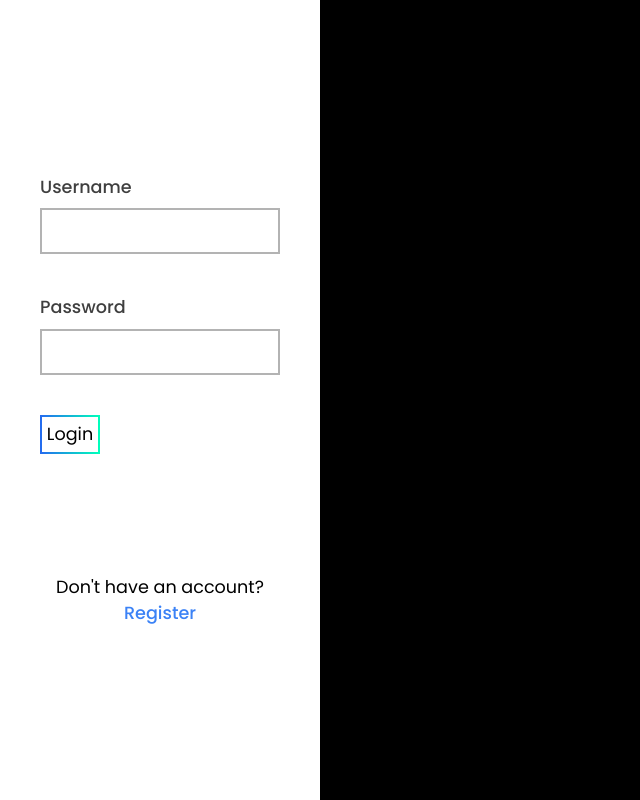
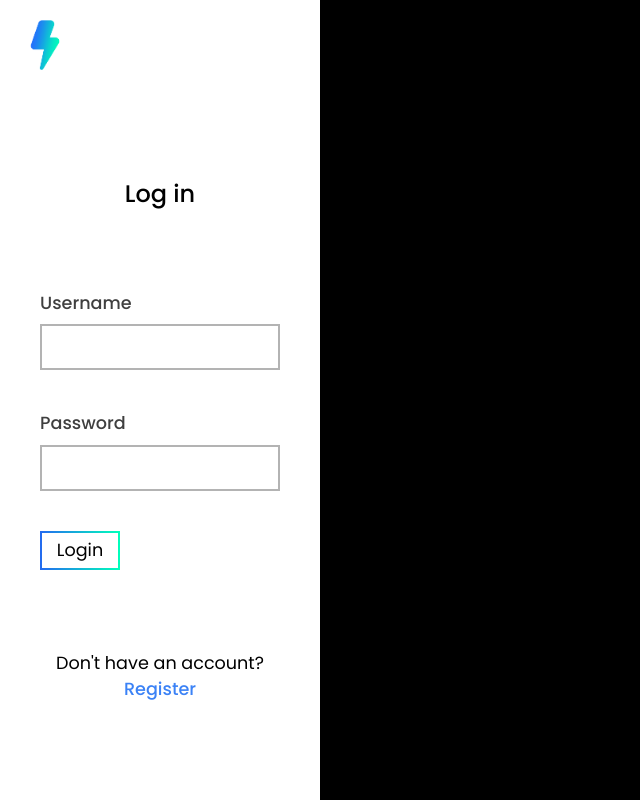
Before and after one commit to DylanHearn1/Benchmark, a React (Vite) app: page /login in a window 1280 px wide. Shown: the whole page, without its empty margins (0-640 px from the left). Built offline with nearby package versions, Linux system fonts and the light colour scheme; no server answers.

Commit message:
style login/register page, title and home button

```diff
--- a/src/components/Navbar.tsx
+++ b/src/components/Navbar.tsx
@@ -4,6 +4,7 @@ import user from './../assets/user.svg';
 import { useState } from 'react';
 import { useAuthContext } from '../hooks/useAuthContext';
 import { useNavigate } from 'react-router-dom';
+import logo from './../assets/logo.png';
 
 const Navbar = () => {
   const { loggedIn, setLoggedIn, username } = useAuthContext();
@@ -17,7 +18,7 @@ const Navbar = () => {
         <div className="w-1280px mx-auto px-5">
           <ul className="flex items-center justify-between">
             <div onClick={() => navigate('/')} className="cursor-pointer">
-              logo
+              <img src={logo} alt="" width={'40px'} />
             </div>
             {loggedIn ? (
               <>
--- a/src/index.scss
+++ b/src/index.scss
@@ -69,6 +69,7 @@
 
     &:hover {
         background-size: 100% 100%;
+        color: white;
     }
 }
 
--- a/src/pages/LoginPage.tsx
+++ b/src/pages/LoginPage.tsx
@@ -3,6 +3,7 @@ import { useState } from 'react';
 import { useNavigate, Link } from 'react-router-dom';
 import { useAuthContext } from '../hooks/useAuthContext';
 import { formValues } from './RegisterPage';
+import logo from './../assets/logo.png';
 
 const validate = (values: formValues) => {
   const errors: { username?: string; password?: string } = {};
@@ -57,10 +58,18 @@ const LoginPage = () => {
   return (
     <>
       <div className="bg-black min-h-dvh">
-        <aside className="bg-white w-1/4 h-dvh my-auto flex items-center text-p">
+        <aside className="bg-white md:w-1/2 lg:w-1/4 h-dvh my-auto flex flex-col justify-center text-p px-10 space-y-20">
+          <img
+            src={logo}
+            alt="logo"
+            onClick={() => navigate('/')}
+            width={'50px'}
+            className="absolute top-5 left-5 cursor-pointer"
+          />
+          <h1 className="font-medium text-2xl text-center">Log in</h1>
           <form
             onSubmit={formik.handleSubmit}
-            className="text-black flex flex-col space-y-10 w-full px-10"
+            className="text-black flex flex-col space-y-10 w-full"
           >
             <div className="flex flex-col space-y-2">
               <label htmlFor="username" className="font-medium opacity-75">
@@ -94,12 +103,14 @@ const LoginPage = () => {
             </div>
             <button
               type="submit"
-              className="bg-white border-2 rounded-lg w-1/4 bg-anchor-gradient py-1"
+              className="bg-white border-2 w-20 bg-anchor-gradient py-1 hover-"
             >
               Login
             </button>
+          </form>
+          <div>
             <p className="text-red-500">{loginStatus.status}</p>
-            <p className="text-center pt-10">
+            <p className="text-center">
               Don't have an account?{' '}
               <Link
                 to="/register"
@@ -108,7 +119,7 @@ const LoginPage = () => {
                 Register
               </Link>
             </p>
-          </form>
+          </div>
         </aside>
       </div>
     </>
--- a/src/pages/RegisterPage.tsx
+++ b/src/pages/RegisterPage.tsx
@@ -1,6 +1,7 @@
 import { useFormik } from 'formik';
 import { useState } from 'react';
-import { Link } from 'react-router-dom';
+import { Link, useNavigate } from 'react-router-dom';
+import logo from './../assets/logo.png';
 
 export interface formValues {
   username: string;
@@ -24,6 +25,7 @@ const validate = (values: formValues) => {
 };
 
 const RegisterPage = () => {
+  const navigate = useNavigate();
   const url = `${import.meta.env.VITE_BACKEND_URL}register`;
 
   const [registerStatus, setRegisterStatus] = useState({ status: '' });
@@ -50,10 +52,18 @@ const RegisterPage = () => {
   return (
     <>
       <div className="bg-black min-h-dvh">
-        <aside className="bg-white w-1/4 h-dvh my-auto flex items-center text-p">
+        <aside className="bg-white md:w-1/2 lg:w-1/4 h-dvh my-auto flex flex-col justify-center text-p px-10 space-y-20">
+          <img
+            src={logo}
+            alt="logo"
+            onClick={() => navigate('/')}
+            width={'50px'}
+            className="absolute top-5 left-5 cursor-pointer"
+          />
+          <h1 className="font-medium text-2xl text-center">Register</h1>
           <form
             onSubmit={formik.handleSubmit}
-            className="text-black flex flex-col space-y-10 w-full px-10"
+            className="text-black flex flex-col space-y-10 w-full"
           >
             <div className="flex flex-col space-y-2">
               <label htmlFor="username" className="font-medium opacity-75">
@@ -90,6 +100,7 @@ const RegisterPage = () => {
             >
               Register
             </button>
+            <div>
               <p className="text-red-500">{registerStatus.status}</p>
               <p className="text-center pt-10">
                 Already have an account?{' '}
@@ -100,6 +111,7 @@ const RegisterPage = () => {
                   Login
                 </Link>
               </p>
+            </div>
           </form>
         </aside>
       </div>
```
Also changed, not shown: src/assets/logo.png (added). Lines whose indentation alone changed are shown as unchanged.
